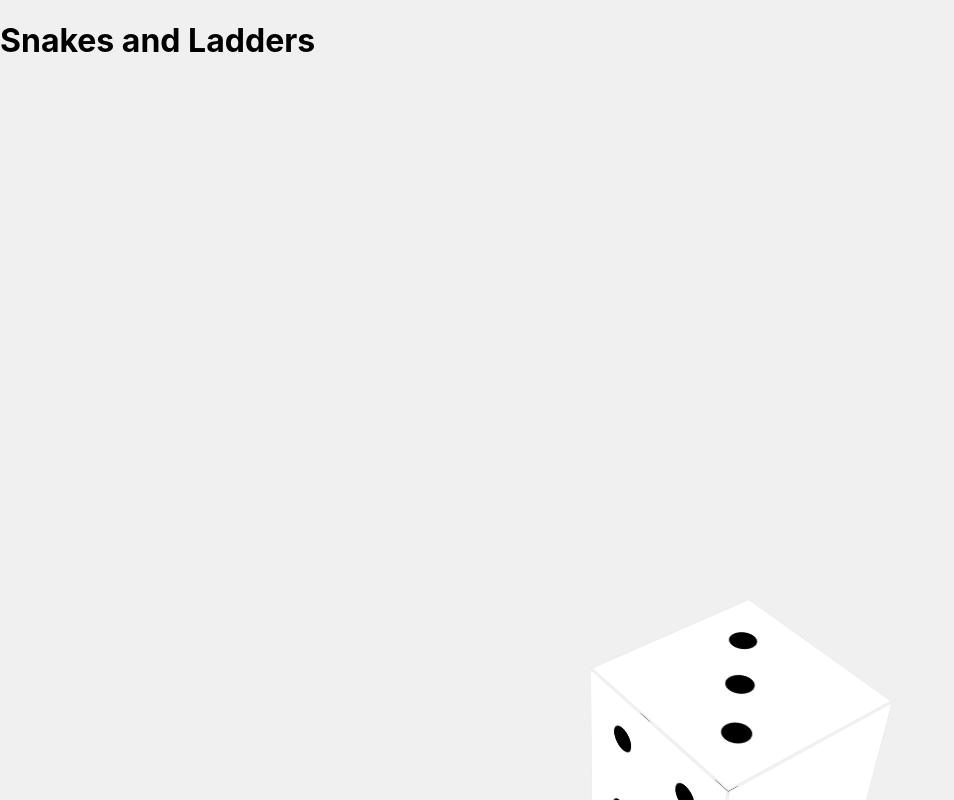
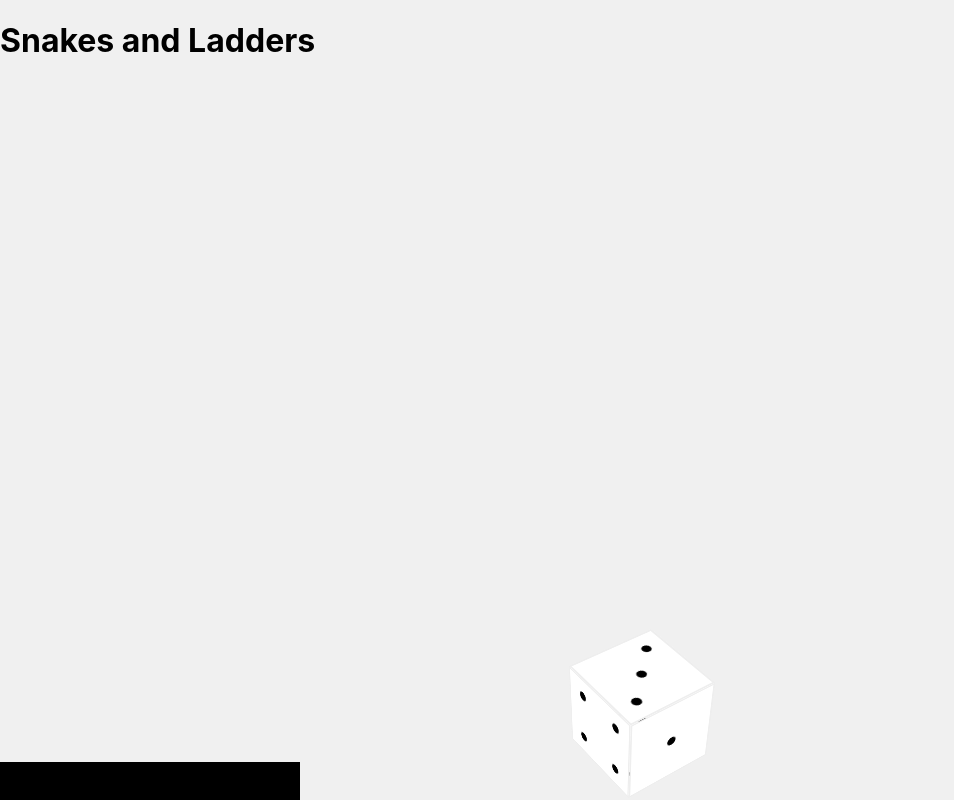
Before and after one commit to saurabhssonkar/Snake-Ladder, a React (Create React App) app: page / in a window 1280 px wide. Shown: the top 800 px of the page, without its empty margins (0-954 px from the left). Built offline with nearby package versions, Linux system fonts and the light colour scheme.

Commit message:
Update DiceRoll.css

```diff
--- a/src/components/DiceRoll.css
+++ b/src/components/DiceRoll.css
@@ -1,128 +1,116 @@
-body{
+body {
   background: #f0f0f0;
 }
-.container{
-  perspective: 1000px;
-  perspective-origin: 50% 50%;
-  font-family: 'fontawesome';
-  /* height: 100vh; */
+
+.container {
+  perspective: 800px;
+  font-family: "fontawesome";
 }
-.container .cube{
+
+.container .cube {
   position: relative;
-  left: 45%;
-  top: 40%;
-  height: 200px;
-  width: 200px;
+  height: 100px; /* Reduced size */
+  width: 100px; /* Reduced size */
   transform-style: preserve-3d;
   cursor: pointer;
   transform: rotateX(135deg) rotateY(-217deg) rotateZ(-88deg);
 }
-.container .cube div{
+
+.container .cube div {
   position: absolute;
   box-sizing: border-box;
-  padding: 10px;
-  height: 100%;
-  width: 100%;
-  border:2px solid #eee;
+  height: 100%; /* Adjusted size */
+  width: 100%; /* Adjusted size */
+  border: 2px solid #eee;
+  background: white;
   color: black;
 }
-.container .cube div span{
-  font-size: 32px;
-  font-family: 'fontawesome';
-}
-.container .cube .front{
-  background: white;
-  transform: translateZ(100px);
-}
-.container .cube .back{
-  background:white;
-  transform: translateZ(-100px) rotateY(180deg);
-}
-.container .cube .right{
-  background: white;
-  transform-origin: top right;
-  transform: rotateY(-270deg) translateX(100px);
-}
-.container .cube .left{
-  background: white;
-  transform-origin: center left;
-  transform: rotateY(270deg) translateX(-100px);
-}
-.container .cube .top{
-  background: white;
-  transform-origin: top center;
-  transform: rotateX(-270deg) translateY(-100px);
-}
-.container .cube .bottom{
-  background: white;
-  transform-origin: bottom center;
-  transform: rotateX(270deg) translateY(100px);
+
+.container .cube div span {
+  font-size: 12px; /* Reduced font size */
 }
 
-/*DOT ALIGNMENT */
-.container .cube .front span,.container .cube .left span:nth-child(1),
-.container .cube .right span:nth-child(1){
+.container .cube .front {
+  transform: translateZ(50px);
+}
+
+.container .cube .back {
+  transform: translateZ(-50px) rotateY(180deg);
+}
+
+.container .cube .right {
+  transform-origin: top right;
+  transform: rotateY(-270deg) translateX(50px);
+}
+
+.container .cube .left {
+  transform-origin: center left;
+  transform: rotateY(270deg) translateX(-50px);
+}
+
+.container .cube .top {
+  transform-origin: top center;
+  transform: rotateX(-270deg) translateY(-50px);
+}
+
+.container .cube .bottom {
+  transform-origin: bottom center;
+  transform: rotateX(270deg) translateY(50px);
+}
+
+/* Dot alignment */
+.container .cube .front span,
+.container .cube .left span:nth-child(1),
+.container .cube .right span:nth-child(1) {
   position: absolute;
   top: 50%;
   left: 50%;
-  transform: translate(-50%,-50%);
+  transform: translate(-50%, -50%);
 }
-.container .cube .top span:nth-child(1),.container .cube .left span:nth-child(2),
+
+.container .cube .top span:nth-child(1),
+.container .cube .left span:nth-child(2),
 .container .cube .right span:nth-child(2),
-.container .cube .bottom span:nth-child(1){
+.container .cube .bottom span:nth-child(1) {
   position: absolute;
-  top: 35px;
-  left: 35px;
+  top: 15px; /* Adjusted for smaller size */
+  left: 15px; /* Adjusted for smaller size */
 }
-.container .cube .top span:nth-child(2),.container .cube .left span:nth-child(3),
+
+.container .cube .top span:nth-child(2),
+.container .cube .left span:nth-child(3),
 .container .cube .right span:nth-child(3),
-.container .cube .bottom span:nth-child(2){
+.container .cube .bottom span:nth-child(2) {
   position: absolute;
-  bottom: 35px;
-  right: 35px;
+  bottom: 15px; /* Adjusted for smaller size */
+  right: 15px; /* Adjusted for smaller size */
 }
+
 .container .cube .right span:nth-child(4),
-.container .cube .bottom span:nth-child(3){
+.container .cube .bottom span:nth-child(3) {
   position: absolute;
-  top: 35px;
-  right: 35px;
+  top: 15px;
+  right: 15px;
 }
+
 .container .cube .right span:nth-child(5),
-.container .cube .bottom span:nth-child(4){
+.container .cube .bottom span:nth-child(4) {
   position: absolute;
-  bottom: 35px;
-  left: 35px;
+  bottom: 15px;
+  left: 15px;
 }
-.container .cube .back pre{
-  font-size: 32px;
-  font-family: 'fontawesome';
-  margin: 0;
-}
-.container .cube .back .firstPre{
-  position: absolute;
-  top: 45px;
-  left: 26px;
-}
-.container .cube .back .secondPre{
-  position: absolute;
-  bottom: 45px;
-  right: 26px;
-}
+
 @keyframes animate {
-  25%{
+  25% {
     transform: rotateX(45deg) rotateY(65deg) rotateZ(35deg);
-    top: 0%;
   }
-  50%{
+  50% {
     transform: rotateX(145deg) rotateY(165deg) rotateZ(135deg);
-    top: 30%;
   }
-  75%{
+  75% {
     transform: rotateX(276deg) rotateY(256deg) rotateZ(246deg);
-    top: 45%;
   }
-  100%{
+  100% {
     transform: rotateX(376deg) rotateY(356deg) rotateZ(346deg);
-    top: 60%;
   }
 }
```
